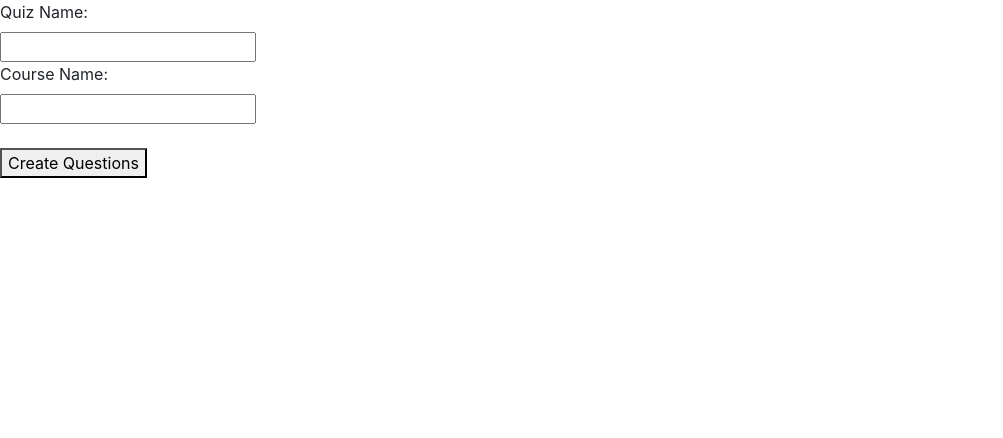
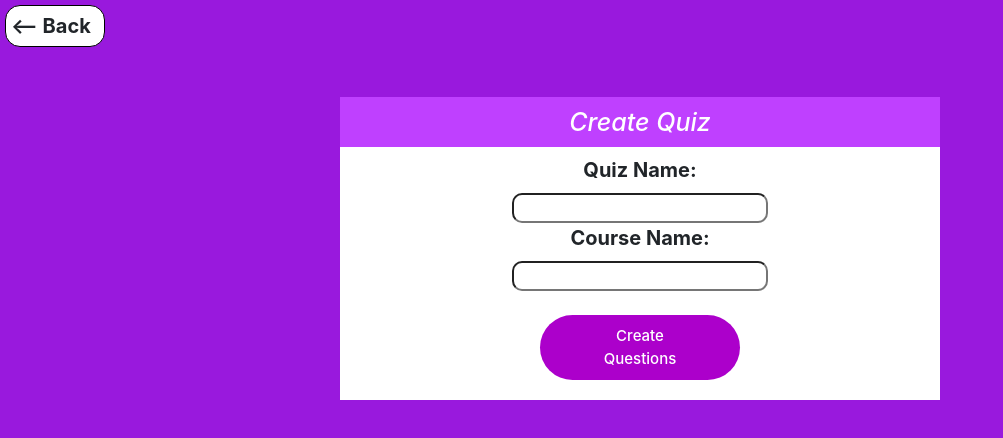
Before and after one commit to haemoolpa-jeon/96Bulls, a React (Create React App) app in the folder 96bulls/react-server/: page /CreateQuiz in a window 1280 px wide. Shown: the top 438 px of the page, without its empty margins (0-1003 px from the left). Built offline with nearby package versions, Linux system fonts and the light colour scheme.

Commit message:
Added styling for quiz pages

```diff
--- a/96bulls/react-server/src/App.css
+++ b/96bulls/react-server/src/App.css
@@ -126,7 +126,7 @@
   background-color: white;
   border: 1px solid black;
   border-radius: 15px;
-  width: 90px;
+  width: 100px;
 }
 
 .back-button a {
@@ -137,6 +137,8 @@
 
 .back-button:hover {
   cursor: pointer;
+  color: black;
+  text-decoration: none;
 }
 
 .info-cards {
--- a/96bulls/react-server/src/pages/CreateQuizAlt.js
+++ b/96bulls/react-server/src/pages/CreateQuizAlt.js
@@ -1,7 +1,7 @@
 import React, { useState, useRef } from 'react';
+import { useHistory } from 'react-router-dom'
 import '../App.css';
-import 'bootstrap/dist/css/bootstrap.css'
-
+import '../style/create-quiz.css';
 
 const CreateQuiz = () => {
 
@@ -16,6 +16,12 @@ const CreateQuiz = () => {
   const incorrect1 = useRef();
   const incorrect2 = useRef();
   const incorrect3 = useRef();
+
+  const history = useHistory();
+
+  const goBack = () => {
+    history.goBack();
+  }
 
   const submitQuiz = () => {
 
@@ -32,11 +38,9 @@ const CreateQuiz = () => {
     fetch('/quiz/create-quiz', requestOptions)
       .catch(err => console.log(err))
 
-
   }
 
   const resetInputs = () => {
-
     question.current.value = "";
     answer.current.value = "";
     incorrect1.current.value = "";
@@ -65,37 +69,40 @@ const CreateQuiz = () => {
   }
 
   return (
-      <>
+    <>
+    <div className='back-button' onClick={goBack}>⟵   Back</div>
+    <div id='create-quiz'>
+      <h1 id="title">Create Quiz</h1>
     {
       titleDone
       ?
-      <div>
+      <>
         <div id='form-part-1'>
-          <label>Question 1:</label><br />
+          <label className='field-label'>Question 1:</label><br />
           <input ref={question} type="text" id="q1_name" name="q1_name" /><br />
-          <label>Correct answer:</label><br />
+          <label className='field-label'>Correct answer:</label><br />
           <input ref={answer} type="text" id="q1_correct" name="q1_correct" /><br /><br />
-          <label>Incorrect choice 1:</label><br />
+          <label className='field-label'>Incorrect choice 1:</label><br />
           <input ref={incorrect1} type="text" id="q1_incorrect_1" name="q1_incorrect_1" /><br /><br />
-          <label>Incorrect choice 2:</label><br />
+          <label className='field-label'>Incorrect choice 2:</label><br />
           <input ref={incorrect2} type="text" id="q1_incorrect_2" name="q1_incorrect_2" /><br /><br />
-          <label>Incorrect choice 3:</label><br />
+          <label className='field-label'>Incorrect choice 3:</label><br />
           <input ref={incorrect3} type="text" id="q1_incorrect_3" name="q1_incorrect_3" /><br /><br />
         </div>
-        <button onClick={submitQuiz}> Submit Quiz </button>
-        <button onClick={addQuestion}> Add Another Question</button>
-      </div>
+        <button className='quiz-button' onClick={addQuestion}> Add Question</button>
+        <button className='quiz-button' onClick={submitQuiz}> Submit Quiz </button>
+      </>
       :
-      <div id='form-part-0'>
-        <label>Quiz Name:</label><br />
+      <>
+        <label className='field-label'>Quiz Name:</label><br />
         <input ref={title} type="text" id="quiz_name" /><br />
-        <label>Course Name:</label><br />
+        <label className='field-label'>Course Name:</label><br />
         <input ref={course} type="text" id="numberqs" /><br /><br />
-        <button onClick={advanceToQuestions}> Create Questions </button>
-      </div>
+        <button className='quiz-button' onClick={advanceToQuestions}> Create Questions </button>
+      </>
     }
-      </>
-
+    </div>
+    </>
   );
 }
 
--- a/96bulls/react-server/src/pages/FrontPage.js
+++ b/96bulls/react-server/src/pages/FrontPage.js
@@ -30,7 +30,7 @@ const FrontPage = (props) => {
 
     return (
         <div>
-            <div className='back-button' onClick={() => { history.goBack() }}>⟵   Home</div>
+            <div className='back-button' onClick={() => { history.goBack() }}>⟵   Back</div>
             <div className="home-page">
                 <div className="home-card">
                     <div className='flex-center' style={{ backgroundColor: '#BF40FF', width: '100%', height: 60, color: 'white' }}>
--- a/96bulls/react-server/src/pages/Profile.js
+++ b/96bulls/react-server/src/pages/Profile.js
@@ -26,7 +26,7 @@ const Profile = () => {
 
     return (
         <div id='page5'>
-            <div className='back-button' onClick={goBack}>⟵   Home</div>
+            <div className='back-button' onClick={goBack}>⟵   Back</div>
             <div id="profile-main">
                 <img src={profileInfo.avatarURL} alt="not loaded"></img>
                 <h2>{profileInfo.name}</h2>
--- a/96bulls/react-server/src/pages/QuizPageAlt.js
+++ b/96bulls/react-server/src/pages/QuizPageAlt.js
@@ -1,5 +1,6 @@
 import React, { useState, useRef } from 'react';
-
+import { useHistory, NavLink } from "react-router-dom"
+import '../style/quizquestion.css';
 
 const QuizPage = ({match}) => {
 
@@ -9,6 +10,8 @@ const QuizPage = ({match}) => {
   const [questionNumber, setQuestionNumber] = useState(0);
   const [correct, updateCorrect] = useState(0);
   const [quizComplete, setQuizComplete] = useState(false);
+
+  const history = useHistory();
 
   useState(() => {
 
@@ -70,8 +73,14 @@ const QuizPage = ({match}) => {
     resetRadioButtons();
   }
 
+  const goBack = () => {
+    history.goBack();
+  }
+
   return (
-    <div>
+    <>
+      <div className='back-button' onClick={goBack}>⟵   Back</div>
+      <div id='question-page'>
         {
           loaded
           ?
@@ -79,23 +88,37 @@ const QuizPage = ({match}) => {
               {
                 quizComplete
                 ?
-                <div>
-                  <h1>Quiz Complete</h1>
-                  <h2>You got {correct} out of {questions.length} correct.</h2>
+                  <div id="quiz-complete">
+                    <h1 id="title">Quiz Complete</h1>
+                    <h3 id="correct-answers">You got {correct} out of {questions.length} correct.</h3>
+                    <h3 id='xp'>{correct * 100}XP Gained</h3>
+                    <NavLink className='button' to='/'>Home</NavLink>
+
                   </div>
                 :
                   <>
-                  <h1>{quiz.quizName}</h1>
-                  <h2>{quiz.quizCourse}</h2>
-                  <h3 ref={question}>{questions[questionNumber].question}</h3>
-                  <input ref={answer1} type="radio" onClick={nextQuestion}></input>
-                  <label>{questions[questionNumber].correct}</label><br />
-                  <input ref={answer2} type="radio" onClick={nextQuestion}></input>
-                  <label>{questions[questionNumber].option1}</label><br />
-                  <input ref={answer3} type="radio" onClick={nextQuestion}></input>
-                  <label>{questions[questionNumber].option2}</label><br />
-                  <input ref={answer4} type="radio" onClick={nextQuestion}></input>
-                  <label>{questions[questionNumber].option3}</label>
+                    <h1 id="title">{quiz.quizName}</h1>
+                    <p id="course">{quiz.quizCourse}</p>
+                    <h3 ref={question}>Question: {questions[questionNumber].question}</h3>
+
+
+                    <label className="question-label">{'a)'}</label>
+                    <input className="question-input" ref={answer1} type="radio" onClick={nextQuestion}></input>
+                    <label className="question-label">{questions[questionNumber].correct}</label><br />
+
+
+                    <label className="question-label">{'b)'}</label>
+                    <input className="question-input" ref={answer2} type="radio" onClick={nextQuestion}></input>
+                    <label className="question-label">{questions[questionNumber].option1}</label><br />
+
+                    <label className="question-label">{'c)'}</label>
+                    <input className="question-input" ref={answer3} type="radio" onClick={nextQuestion}></input>
+                    <label className="question-label">{questions[questionNumber].option2}</label><br />
+
+                    <label className="question-label">{'d)'}</label>
+                    <input className="question-input" ref={answer4} type="radio" onClick={nextQuestion}></input>
+                    <label className="question-label">{questions[questionNumber].option3}</label>
+
                   </>
 
                 }
@@ -104,6 +127,7 @@ const QuizPage = ({match}) => {
             <h1>Loading</h1>
         }
       </div>
+    </>
   )
 }
 
--- a/96bulls/react-server/src/pages/Quizzes.js
+++ b/96bulls/react-server/src/pages/Quizzes.js
@@ -1,5 +1,6 @@
 import React, { useState, useEffect } from 'react';
-import { NavLink } from "react-router-dom"
+import { NavLink, useHistory } from "react-router-dom"
+import '../style/quizzes.css'
 
 const Quizzes = () => {
 
@@ -17,18 +18,27 @@ const Quizzes = () => {
       });
   }, []);
 
+  const history = useHistory();
+
+  const goBack = () => {
+    history.goBack();
+  }
+
   return (
     <>
+      <div className='back-button' onClick={goBack}>⟵   Back</div>
       {
         loaded
         ?
-          <div>
+          <div id="quizzes">
+            <h1 id="title">Quizzes</h1>
             {
               quizzes.map((quiz, index) => (
-                <div key={index}>
-                  <h1>{quiz.quizName}</h1>
-                  <h2>{quiz.quizCourse}</h2>
-                  <NavLink to={`/Quiz/${quiz.quizName}`}>Take Quiz</NavLink>
+                <div className="quiz" key={index}>
+                  <h1>{quiz.quizCourse}</h1>
+                  <h2>{quiz.quizName}</h2>
+                  <p>{quiz.numQuestions} Questions</p>
+                  <NavLink className="nav-link" to={`/Quiz/${quiz.quizName}`}>Take Quiz</NavLink>
                 </div>
               ))
             }
--- /dev/null
+++ b/96bulls/react-server/src/style/create-quiz.css
@@ -0,0 +1,37 @@
+
+
+#create-quiz {
+  width: 50vw;
+  max-width: 600px;
+  margin: auto;
+  margin-top: 50px;
+  text-align: center;
+  background-color: white;
+}
+
+.field-label {
+  font-size: 20px;
+  font-weight: bold;
+}
+
+#create-quiz input {
+  border-radius: 10px;
+}
+
+#create-quiz input:focus {
+  outline: none;
+}
+
+.quiz-button {
+  border-radius: 40px;
+  background-color: #AC00CB;
+  padding: 10px 40px;
+  color: white;
+  margin-bottom: 20px;
+  font-weight: 500;
+  border: none;
+  width: 200px;
+  margin-left: 20px;
+  margin-right: 20px;
+  font-size: 15px;
+}
--- /dev/null
+++ b/96bulls/react-server/src/style/quizquestion.css
@@ -0,0 +1,33 @@
+
+
+#question-page {
+  width: 50vw;
+  max-width: 600px;
+  margin: auto;
+  margin-top: 50px;
+  text-align: center;
+  background-color: white;
+}
+
+#course {
+  font-weight: bold;
+}
+
+.question-label {
+  margin: 10px;
+  font-size: 20px;
+}
+
+#quiz-complete {
+  height: 230px;
+}
+
+#xp {
+  margin: 15px;
+  margin-bottom: 25px;
+}
+
+#correct-answers {
+  font-size: 20px;
+  padding: 10px;
+}
--- /dev/null
+++ b/96bulls/react-server/src/style/quizzes.css
@@ -0,0 +1,46 @@
+
+
+body {
+  background-color: #9919DD;
+}
+
+#quizzes {
+  width: 50vw;
+  max-width: 600px;
+  margin: auto;
+  margin-top: 50px;
+  text-align: center;
+  background-color: white;
+}
+
+.quiz {
+  display: flex;
+  flex-direction: column;
+  padding: 20px;
+}
+
+#title {
+  background-color: rgb(191, 64, 255);
+  font-style: italic;
+  color: white;
+  font-size: 25px;
+  height: 50px;
+  line-height: 50px;
+}
+
+.nav-link {
+  border-radius: 40px;
+  background-color: #AC00CB;
+  padding: 10px 40px;
+  color: white;
+  margin-bottom: 20px;
+  font-weight: 500;
+  width: 200px;
+  margin: auto;
+
+}
+
+.nav-link:hover {
+  text-decoration: none;
+  color: white;
+}
```
Also changed, not shown: 1 other file (tests, documents, lock files or other folders). Lines whose indentation alone changed are shown as unchanged.
